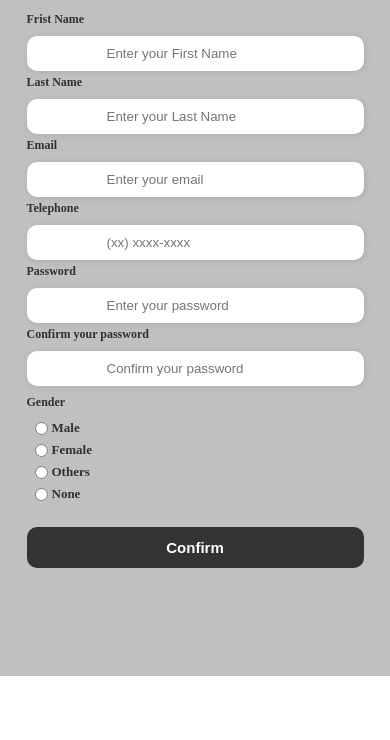
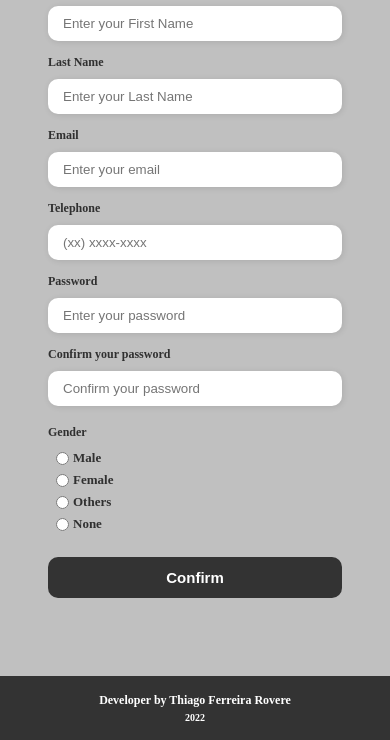
Before and after one commit to ThiagoFRovere/TFR-Form.github.io, a plain HTML site: page index.html in a window 390 px wide. Shown: the part 222-962 px from the top of the page. Before the commit the page ends 898 px from the top, so only its background shows below. Drawn offline with Linux system fonts and the light colour scheme.

Commit message:
Add files via upload

```diff
--- a/css/style.css
+++ b/css/style.css
@@ -248,6 +248,7 @@ main{
 @media (max-width: 600px){
     .input-box{
         margin-bottom: 5px;
+        width: 100%
     }
     .input-group{
         padding: 5px 0;
@@ -265,31 +266,24 @@ main{
         padding: 3px;
     }
 }
-@media (max-width: 500px){
-    .input-box{
-        margin-bottom: -5px;
-    }
-    .input-group{
-        padding: 5px 0;
-    }
-    .container-form{
-        width: 100%;
-        height: 100%;
-        box-shadow: none;
-    }
-    .gender-group{
-        flex-direction: column;
-        margin-top: 5px;
-    }
-    .gender-input{
-        padding: 3px;
-    }
-    .input-box input{
-        padding: 10px 80px;
-    }
-    .input-box input :placeholder{
-        padding: 0;
-    }
+/**********************************************/
 
+.footer-style{
+    display: flex;
+    justify-content: center;
+    align-items: center;
+    width: 100%;
+    padding: 15px;
+    background-color: #333;
+    flex-direction: column;
 }
-/**********************************************/
+.footer-text1 h5{
+    color: #fff;
+    font-size: 12px;
+    padding: 2px;
+}
+.footer-text2 h6{
+    padding: 2px;
+    color: #fff;
+    font-size: 10px;
+}
--- a/index.html
+++ b/index.html
@@ -106,7 +106,15 @@
     </main>
     <!---------------------------finish sign up screen -------------------------------->
     <footer>
+        <div class="footer-style">
+            <div class="footer-text1">
+                <h5>Developer by Thiago Ferreira Rovere</h5>
+            </div>
+            <div class="footer-text2">
+                <h6>2022</h6>
 
+            </div>
+        </div>
     </footer>
 <script src="./js/script.js"></script>
 </body>
```
